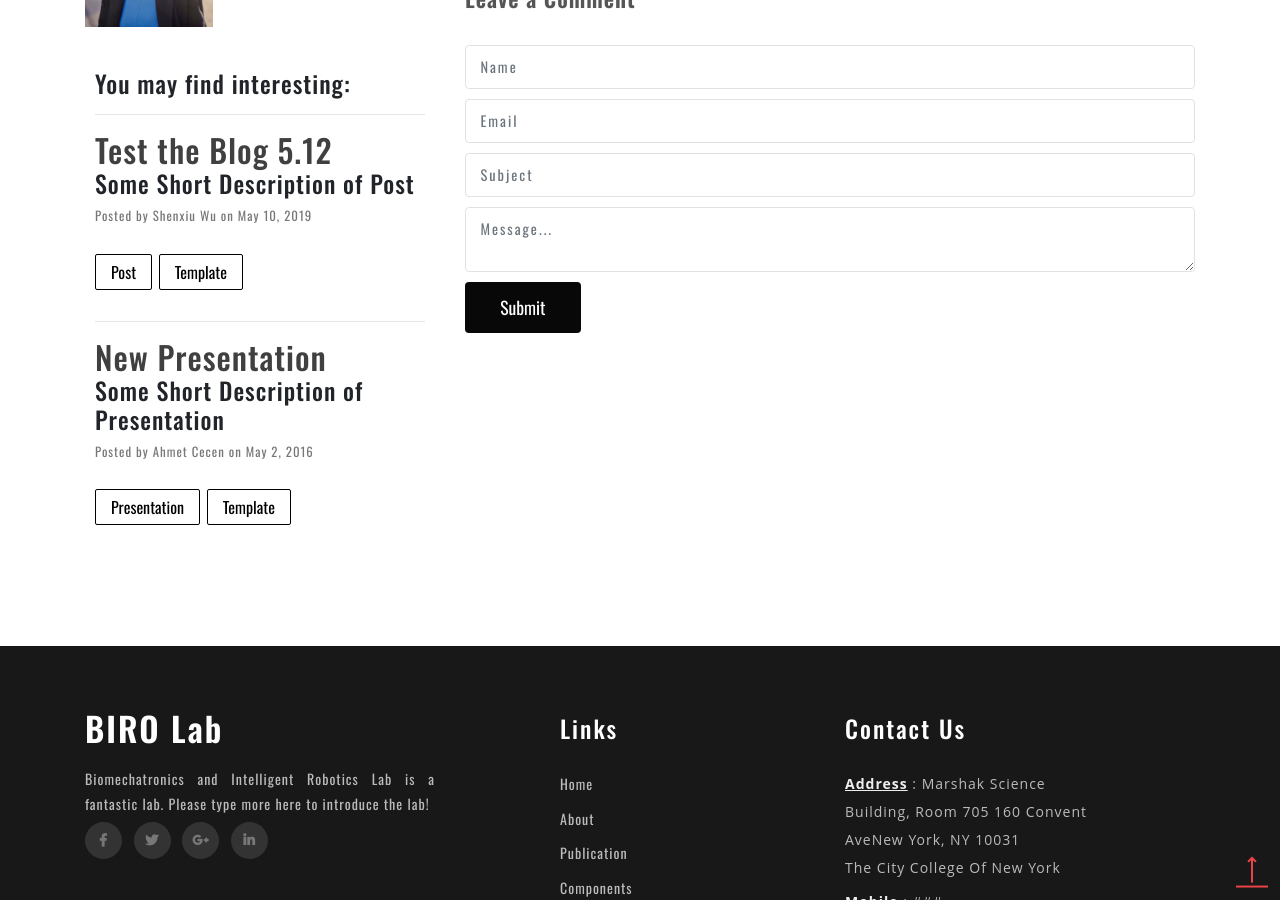
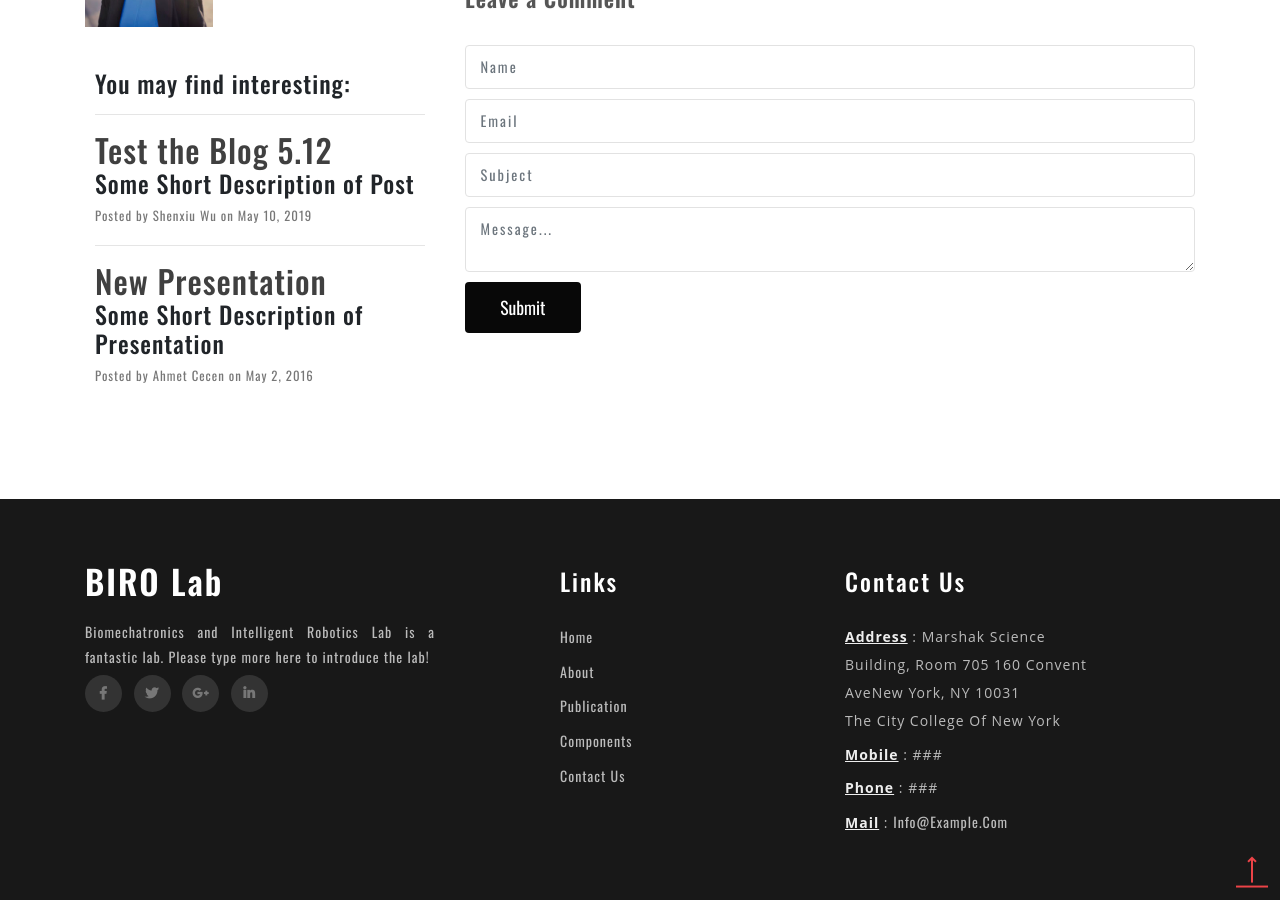
Before and after one commit to Hoototo/Hoototo.github.io, a Jekyll site: the page built from _posts/2019-05-08-test-the-blog.md, in a window 1280 px wide and 900 px high, scrolled down 1314 px. Built offline with Jekyll 4.4.1, drawn with Linux system fonts in a browser that asks for light colours.

```diff
--- a/_layouts/post.html
+++ b/_layouts/post.html
@@ -141,10 +141,10 @@ title: Assistive Robotics Toolkit | Post
         {% endif %}
 
         <p class="post-meta" style="margin-top: 5px;margin-bottom:5px; font-size: 0.8em">Posted by {{ post.author }} on {{ post.date | date: "%B %-d, %Y" }}</p>
-
-        <div class="notepad-index-post-tags" style="">
+        <!--comment out search-->
+        <!-- <div class="notepad-index-post-tags" style="">
         {% for tag in post.tags %}<a href="{{ site.baseurl }}/search/index.html#{{ tag | cgi_encode }}" title="Other posts from the {{ tag | capitalize }} tag">{{ tag | capitalize }}</a>{% unless forloop.last %}&nbsp;{% endunless %}{% endfor %}
-        </div>
+        </div> -->
 
         {% assign relevantpostcount = 1 %}
         {% assign recentpost = post.title %}
@@ -164,10 +164,10 @@ title: Assistive Robotics Toolkit | Post
         {% endif %}
 
         <p class="post-meta" style="margin-top: 5px;margin-bottom:5px; font-size: 0.8em">Posted by {{ post.author }} on {{ post.date | date: "%B %-d, %Y" }}</p>
-
-        <div class="notepad-index-post-tags" style="">
+        <!--comment out search-->
+        <!-- <div class="notepad-index-post-tags" style="">
         {% for tag in post.tags %}<a href="{{ site.baseurl }}/search/index.html#{{ tag | cgi_encode }}" title="Other posts from the {{ tag | capitalize }} tag">{{ tag | capitalize }}</a>{% unless forloop.last %}&nbsp;{% endunless %}{% endfor %}
-        </div>
+        </div> -->
 
         {% assign relevantpostcount = 2 %}
 
```
Also changed, not shown: _layouts/search.html (+5 -3 lines).
